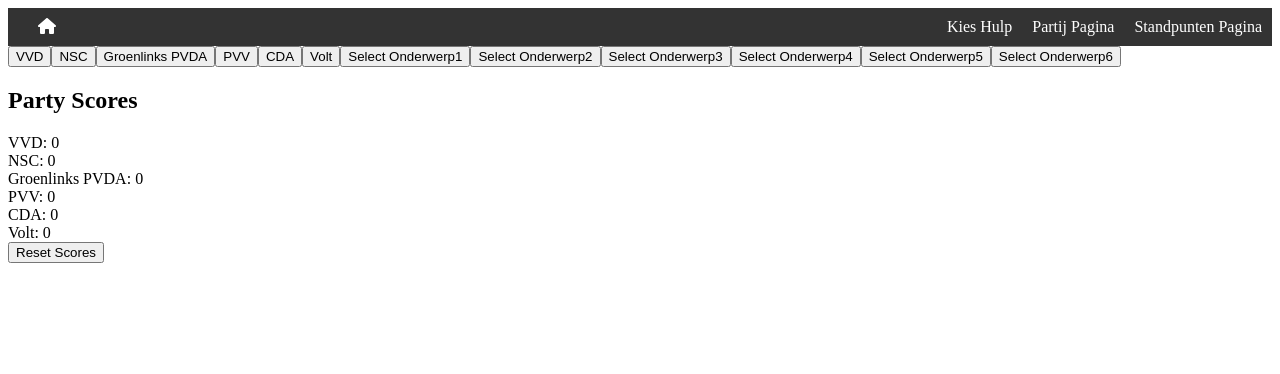
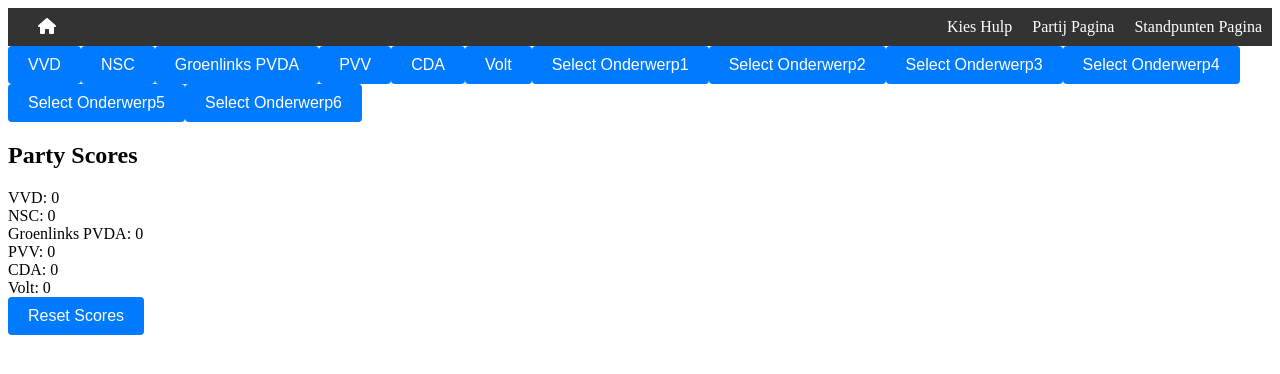
Before and after one commit to Haikotjo/Stemmen, a React (Create React App) app: page /kies-hulp in a window 1280 px wide. Shown: the top 374 px of the page. Built offline with nearby package versions, Linux system fonts and the light colour scheme.

Commit message:
StyledButton gemaakt

```diff
--- /dev/null
+++ b/src/Components/button/StyledButton.js
@@ -0,0 +1,12 @@
+import React from 'react';
+import styles from './StyledButton.module.scss';
+
+const StyledButton = ({ label, onClick }) => {
+    return (
+        <button className={styles['styled-button']} onClick={onClick}>
+            {label}
+        </button>
+    );
+};
+
+export default StyledButton;
--- /dev/null
+++ b/src/Components/button/StyledButton.module.scss
@@ -0,0 +1,13 @@
+.styled-button {
+  background-color: #007bff;
+  color: white;
+  padding: 10px 20px;
+  border: none;
+  border-radius: 4px;
+  font-size: 16px;
+  cursor: pointer;
+
+  &:hover {
+    background-color: #0056b3;
+  }
+}
--- a/src/pages/electionhelper/ElectionHelper.js
+++ b/src/pages/electionhelper/ElectionHelper.js
@@ -2,6 +2,7 @@
 import { getPositions } from '../../utils/utils';
 import partiesData from '../../data/parties.json';
 import positionsData from '../../data/positions.json';
+import StyledButton from "../../Components/button/StyledButton";
 
 function ElectionHelper() {
     const [selectedParties, setSelectedParties] = useState([]);
@@ -106,10 +107,10 @@
     return (
         <div className="App">
             {partiesData.partijen.map((party) => (
-                <button key={party} onClick={() => togglePartySelection(party)}>{party}</button>
+                <StyledButton key={party} label={party} onClick={() => togglePartySelection(party)} />
             ))}
             {topics.map((topic) => (
-                <button key={topic} onClick={() => handleTopicSelection(topic)}>Select {topic}</button>
+                <StyledButton key={topic} label={`Select ${topic}`} onClick={() => handleTopicSelection(topic)} />
             ))}
             {selectedParties.length > 0 && <h1>Selected Parties: {selectedParties.join(', ')}</h1>}
             {Object.keys(positions).map((party) => (
@@ -119,10 +120,10 @@
                     <p>
                         {positions[party]}
                     </p>
-                    <button disabled={answeredQuestions[`${selectedTopic}_${party}`]} onClick={() => updateScore(party, 1)}>Eens</button>
-                    <button disabled={answeredQuestions[`${selectedTopic}_${party}`]} onClick={() => updateScore(party, 0)}>Neutraal</button>
-                    <button disabled={answeredQuestions[`${selectedTopic}_${party}`]} onClick={() => updateScore(party, -1)}>Oneens</button>
-                    {answeredQuestions[`${selectedTopic}_${party}`] && <button onClick={() => undoAnswer(party)}>Ongedaan Maken</button>}
+                    <StyledButton disabled={answeredQuestions[`${selectedTopic}_${party}`]} label="Eens" onClick={() => updateScore(party, 1)} />
+                    <StyledButton disabled={answeredQuestions[`${selectedTopic}_${party}`]} label="Neutraal" onClick={() => updateScore(party, 0)} />
+                    <StyledButton disabled={answeredQuestions[`${selectedTopic}_${party}`]} label="Oneens" onClick={() => updateScore(party, -1)} />
+                    {answeredQuestions[`${selectedTopic}_${party}`] && <StyledButton label="Ongedaan Maken" onClick={() => undoAnswer(party)} />}
                 </div>
             ))}
             <div>
@@ -133,7 +134,7 @@
                     </div>
                 ))}
             </div>
-            <button onClick={resetScores}>Reset Scores</button>
+            <StyledButton label="Reset Scores" onClick={resetScores} />
         </div>
     );
 }
```
